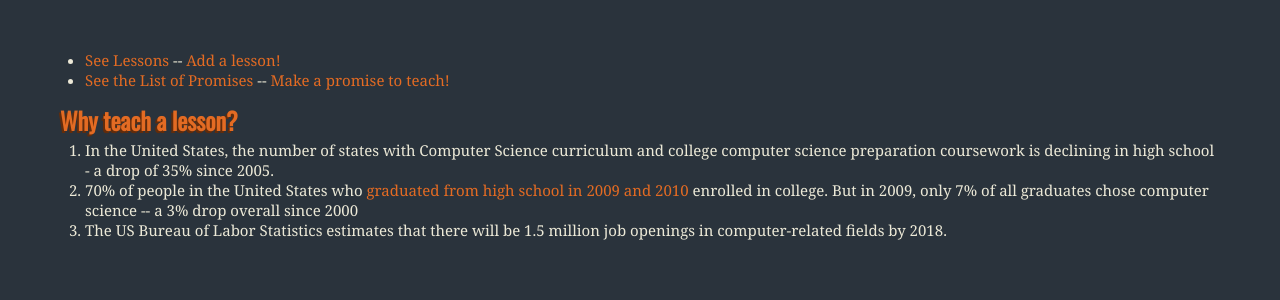
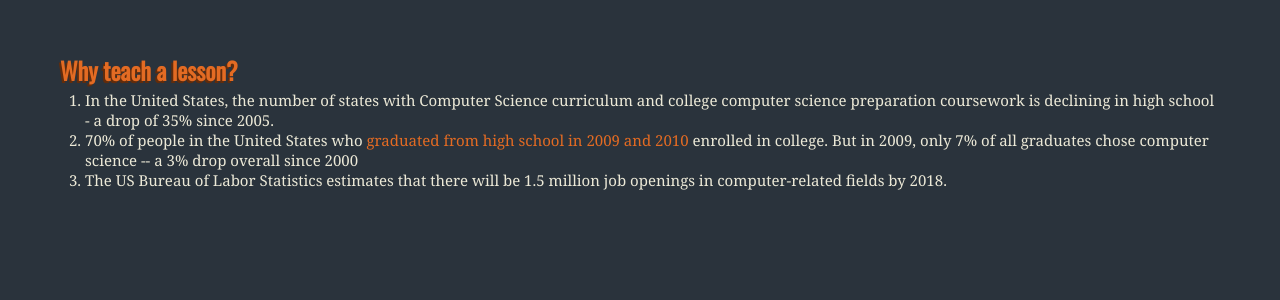
Before and after one commit to selenamarie/teach-today, a Django app: template teach/templates/index.html in a window 1280 px wide. Shown: the part 70-370 px from the top of the page. Run offline with Django 3.2, Linux system fonts and the light colour scheme; the template is opened without the code that fills it, so the values that code supplies are empty; some libraries are stand-ins or nearby versions.

Commit message:
Cleaned up index pages

```diff
--- a/teach/templates/index.html
+++ b/teach/templates/index.html
@@ -11,11 +11,6 @@
 &nbsp;
 </p>
 
-<ul>
-	<li><a href="lessons/">See Lessons</a> -- <a href="lessons/add">Add a lesson!</a></li>
-	<li><a href="lessons/promises">See the List of Promises</a> -- <a href="lessons/promises/add">Make a promise to teach!</a></li>
-</ul>
-
 <h2>Why teach a lesson?</h2>
 
 <ol>
--- a/teach/templates/lessons/index.html
+++ b/teach/templates/lessons/index.html
@@ -7,7 +7,9 @@ Lessons
 
 {% block body %}
 
+<p>
 <a href="/lessons/add">Add a new lesson!</a>
+</p>
 
 {% if latest_lessons %}
     <ul>
```
Lines whose indentation alone changed are shown as unchanged.
